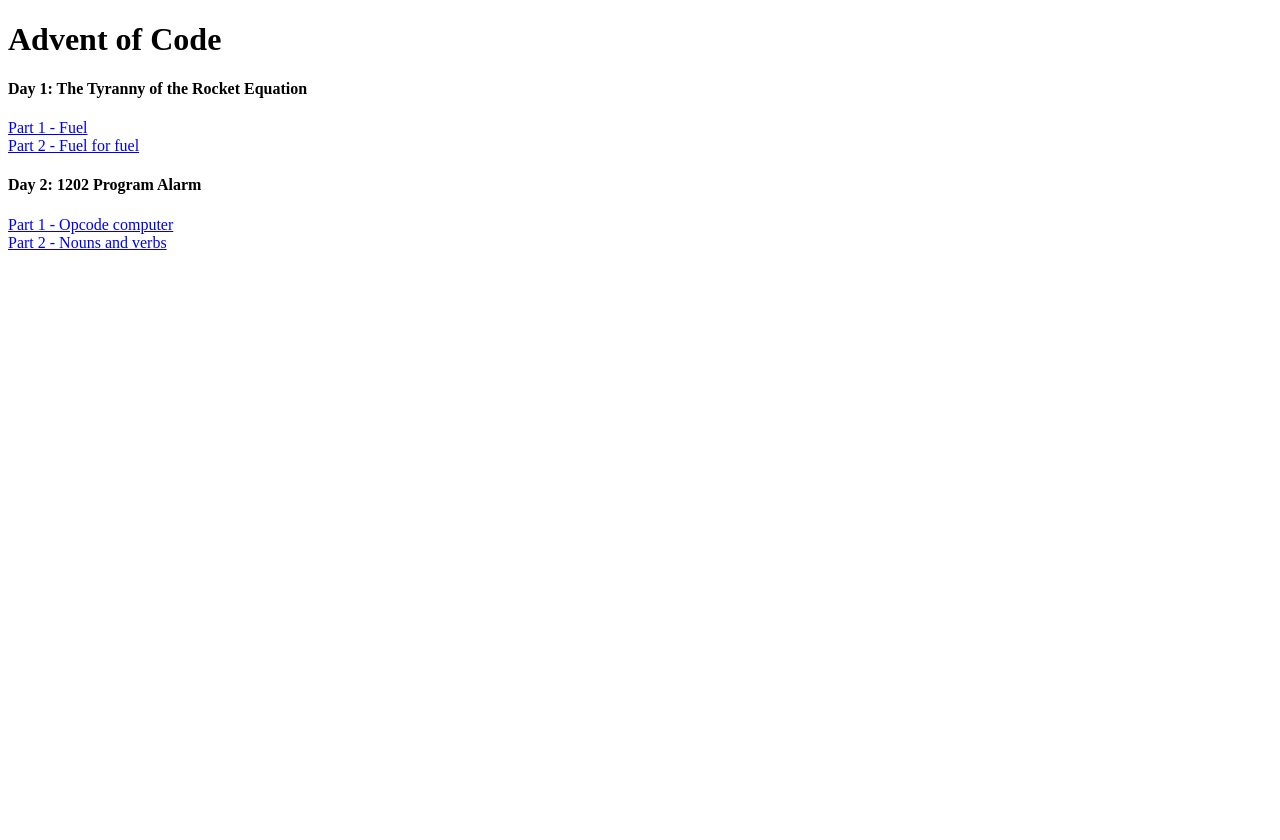
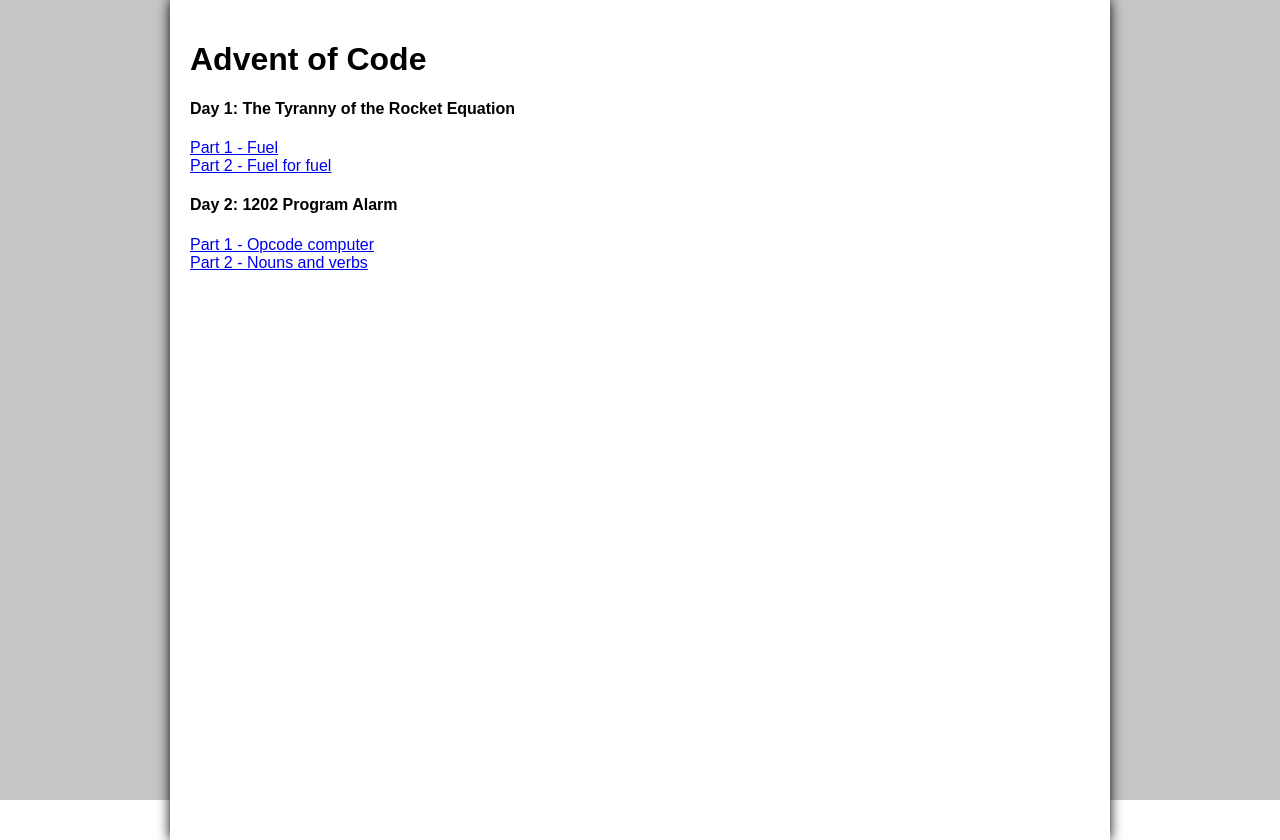
Before and after one commit to Jaywaa/adventofcode, a website: page app/views/index.html in a window 1280 px wide. Before the commit the page ends 800 px from the top, so only its background shows below. Drawn offline with Linux system fonts and the light colour scheme.

Commit message:
Style index.html

```diff
--- a/app/api/api.ts
+++ b/app/api/api.ts
@@ -2,11 +2,13 @@
 import { getHtmlView } from './providers/fileProvider';
 import { ProblemRequestValidator as requestValidator } from './validators/problemRequestValidator';
 import solutionProvider from './providers/solutionProvider';
+import favicon from 'serve-favicon';
 
 const app: Application = express();
 
 app.use(express.json());
 app.use(express.static(__dirname + '/../'));
+app.use(favicon(__dirname + '/../favicon.png'));
 
 app.get('/', (request: Request, response: Response): void => {
     const view = getHtmlView("index");
--- a/app/css/style.css
+++ b/app/css/style.css
@@ -1,3 +1,30 @@
+body,html {
+    height: 100%;
+    margin: 0;
+    padding: 0;
+    top: 0;
+}
+
+.background {
+    /*color: #639cd9;*/
+    background-color: #c5c5c5;
+    font-family: sans-serif;
+    height: 100%;
+    /*background-image: url(https://wallpaperaccess.com/download/space-47119);*/
+
+}
+
+
+
+.main-container {
+    max-width: 900px;
+    margin: 0 auto;
+    padding: 20px;
+    background-color: #fff;
+    height: 100%;
+    box-shadow: 0 0 12px 0px black;
+}
+
 .part-container {
     display: flex;
     flex-direction: column;
--- a/app/views/index.html
+++ b/app/views/index.html
@@ -1,10 +1,12 @@
 <!DOCTYPE html>
 <html>
-    <html>
+    <head>
         <title>Advent of Code Solutions</title>
         <link rel="stylesheet" href="../css/style.css">
-    </html>
+    </head>
     <body>
+        <div class="background">
+            <div class="main-container">
                 <h1>Advent of Code</h1>
                 <div class="day-container">
                     <h4>Day 1: The Tyranny of the Rocket Equation</h4>
@@ -20,5 +22,7 @@
                         <a href="solutions/day2/part2">Part 2 - Nouns and verbs</a>
                     </div>
                 </div>
+            </div>
+        </div>
     </body>
 </html>
--- a/package.json
+++ b/package.json
@@ -4,8 +4,10 @@
   "description": "Advent of Code is an Advent calendar of small programming puzzles for a variety of skill sets and skill levels that can be solved in any programming language you like. People use them as a speed contest, interview prep, company training, university coursework, practice problems, or to challenge each other.",
   "dependencies": {
     "@types/express": "^4.17.2",
+    "@types/serve-favicon": "^2.5.0",
     "express": "^4.17.1",
     "line-reader": "^0.4.0",
+    "serve-favicon": "^2.5.0",
     "ts-node": "^8.5.4",
     "typescript": "^3.7.3"
   },
```
Also changed, not shown: app/favicon.png (added), 1 other file. Lines whose indentation alone changed are shown as unchanged.
